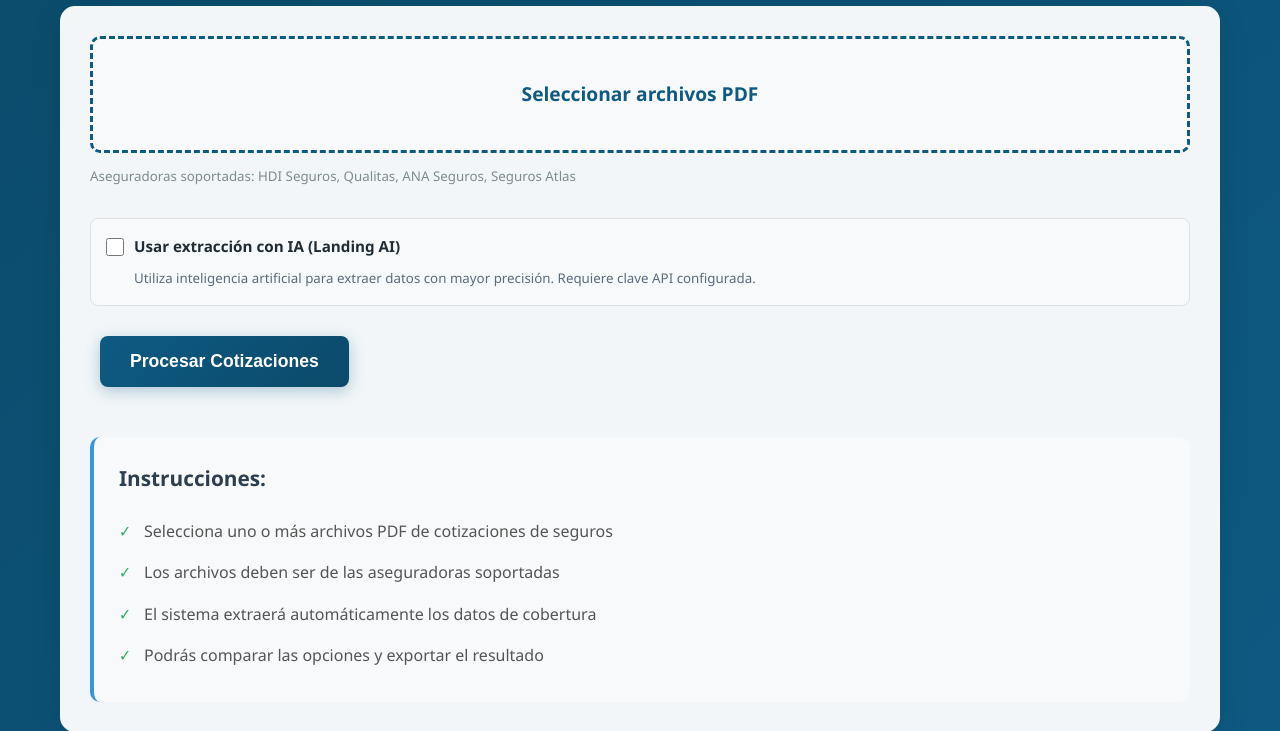
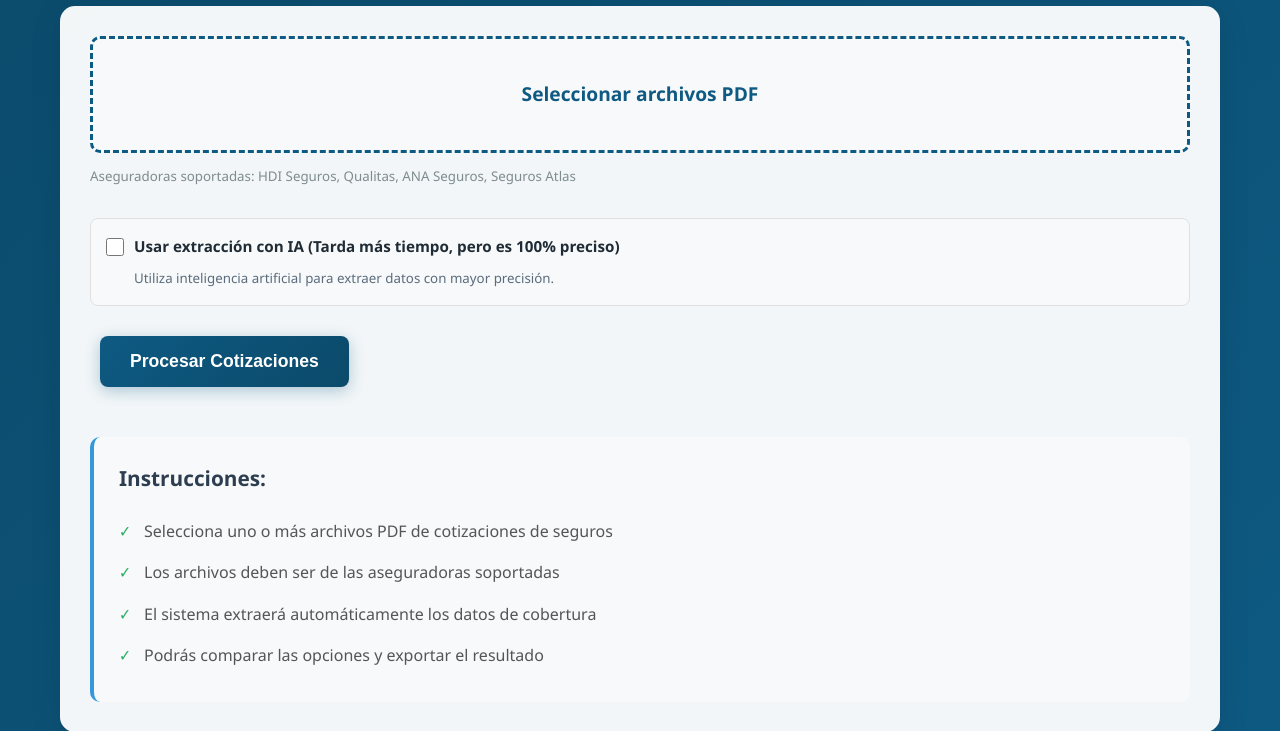
Before and after one commit to Rogzr/SegurosAutos, a Flask app: page / in a window 1280 px wide. Shown: the part 251-982 px from the top of the page. Run offline with Flask 3, Linux system fonts and the light colour scheme.

Commit message:
Update logos and refine AI extraction description in `index.html` for clarity.

```diff
--- a/templates/index.html
+++ b/templates/index.html
@@ -36,10 +36,10 @@
                 <div class="parser-selection" style="margin: 20px 0; padding: 15px; background: #f8f9fa; border-radius: 8px; border: 1px solid #e0e0e0;">
                     <label style="display: flex; align-items: center; cursor: pointer; font-size: 0.95rem; color: #1f2c36;">
                         <input type="checkbox" id="use_ai_parser" name="use_ai_parser" style="margin-right: 10px; width: 18px; height: 18px; cursor: pointer;">
-                        <span style="font-weight: 600;">Usar extracción con IA (Landing AI)</span>
+                        <span style="font-weight: 600;">Usar extracción con IA (Tarda más tiempo, pero es 100% preciso)</span>
                     </label>
                     <div style="margin-left: 28px; margin-top: 6px;">
-                        <small style="color: #5a6c7d;">Utiliza inteligencia artificial para extraer datos con mayor precisión. Requiere clave API configurada.</small>
+                        <small style="color: #5a6c7d;">Utiliza inteligencia artificial para extraer datos con mayor precisión.</small>
                     </div>
                 </div>
 
```
Also changed, not shown: static/ana_logo.png, static/atlas_logo.png, static/hdi_logo.png.
